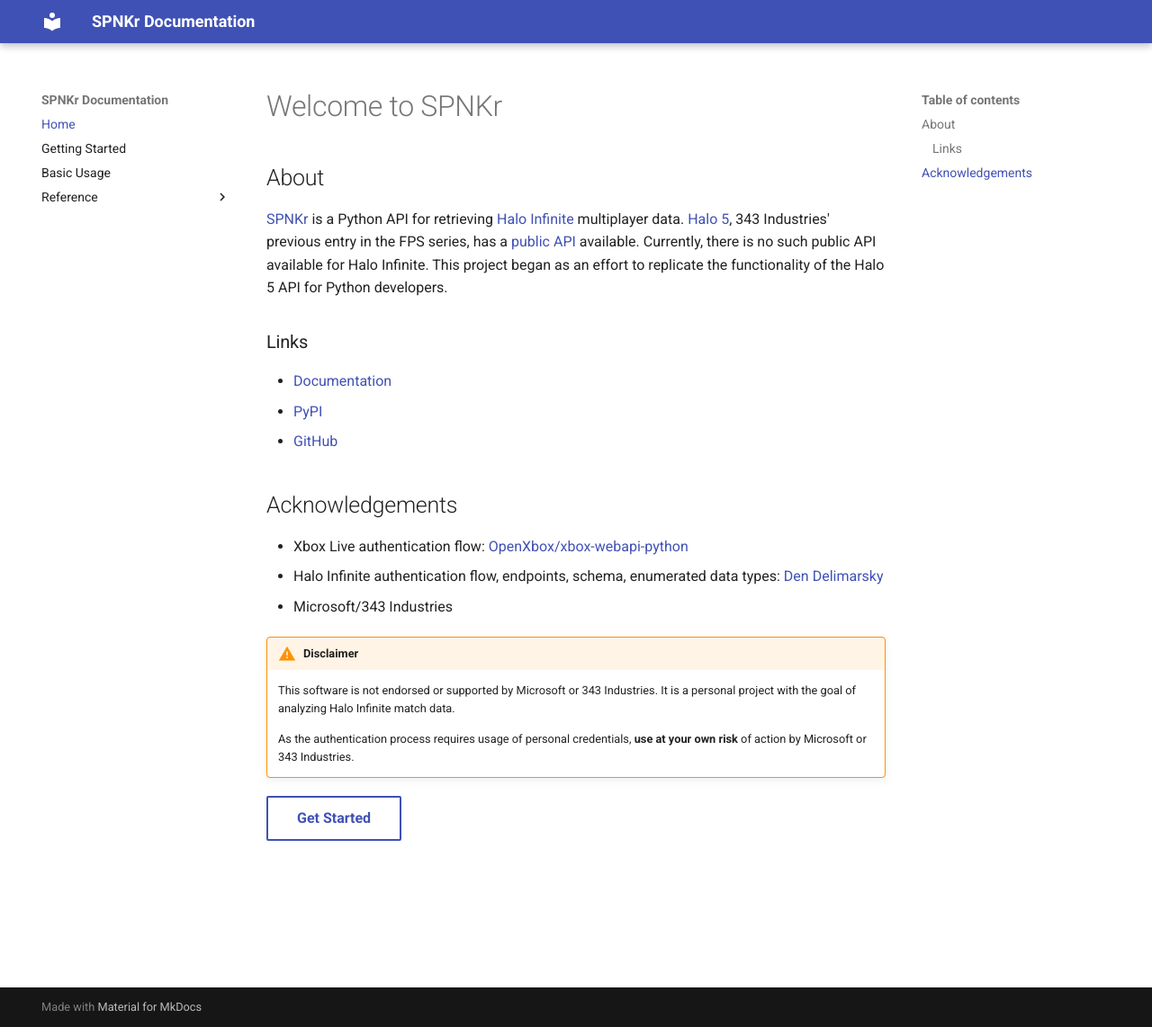
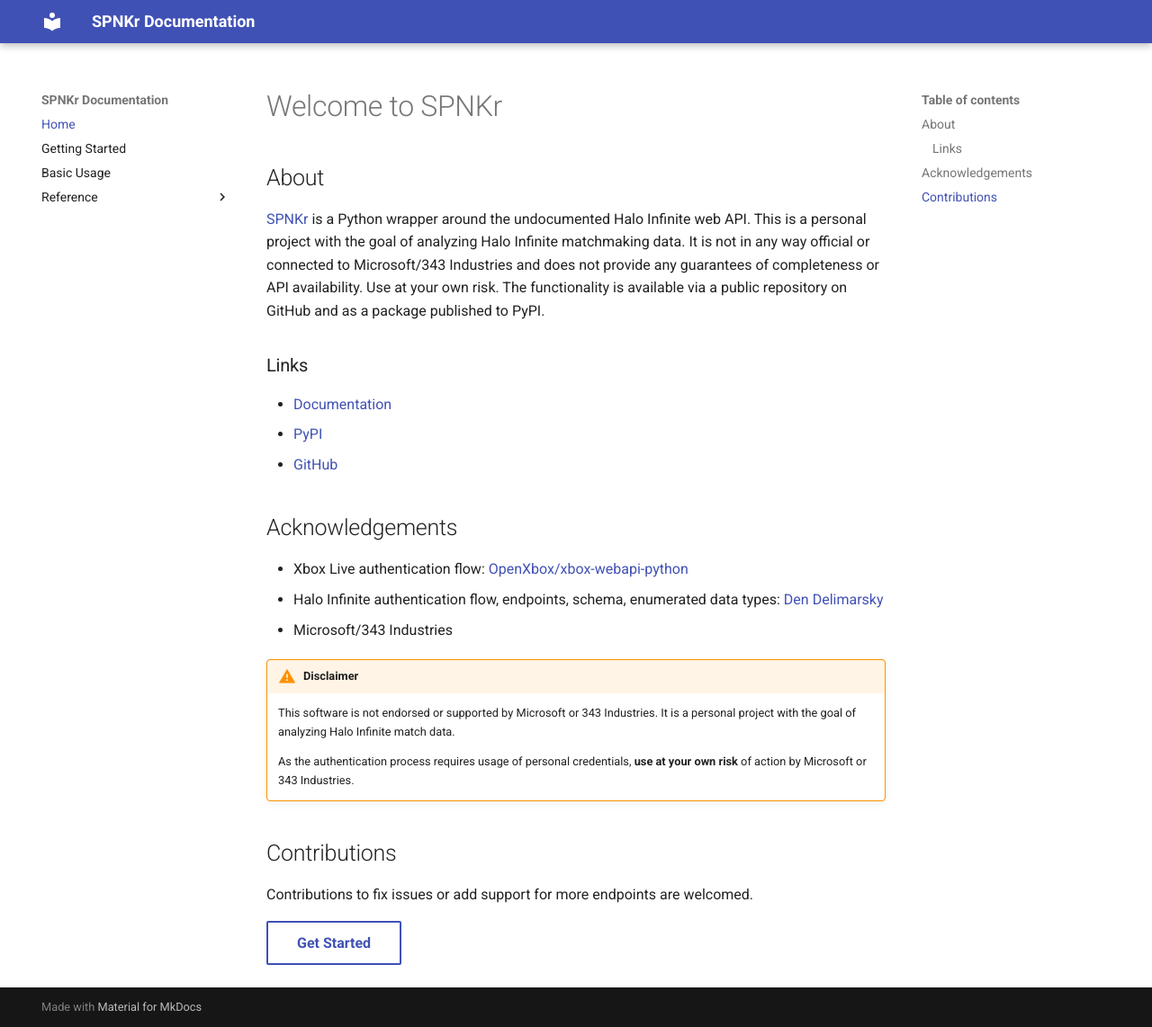
Before and after one commit to acurtis166/SPNKr, an MkDocs documentation site: the page built from docs/index.md, in a window 1280 px wide and 1142 px high. Shown: the whole window at 90% size. Built offline with MkDocs 1.6.1 and Material for MkDocs 9.7.7, drawn with Linux system fonts in a browser that asks for light colours.

```diff
--- a/docs/index.md
+++ b/docs/index.md
@@ -2,7 +2,7 @@
 
 ## About
 
-[SPNKr](https://www.halopedia.org/M41_SPNKr) is a Python API for retrieving [Halo Infinite](https://www.halowaypoint.com/halo-infinite) multiplayer data. [Halo 5](https://www.halopedia.org/Halo_5:_Guardians), 343 Industries' previous entry in the FPS series, has a [public API](https://developer.haloapi.com/) available. Currently, there is no such public API available for Halo Infinite. This project began as an effort to replicate the functionality of the Halo 5 API for Python developers.
+[SPNKr](https://www.halopedia.org/M41_SPNKr) is a Python wrapper around the undocumented Halo Infinite web API. This is a personal project with the goal of analyzing Halo Infinite matchmaking data. It is not in any way official or connected to Microsoft/343 Industries and does not provide any guarantees of completeness or API availability. Use at your own risk. The functionality is available via a public repository on GitHub and as a package published to PyPI.
 
 ### Links
 
@@ -22,4 +22,8 @@
 
     As the authentication process requires usage of personal credentials, **use at your own risk** of action by Microsoft or 343 Industries.
 
+## Contributions
+
+Contributions to fix issues or add support for more endpoints are welcomed.
+
 [Get Started](getting-started.md){ .md-button }
```
Also changed, not shown: README.md (+5 -1 lines).
